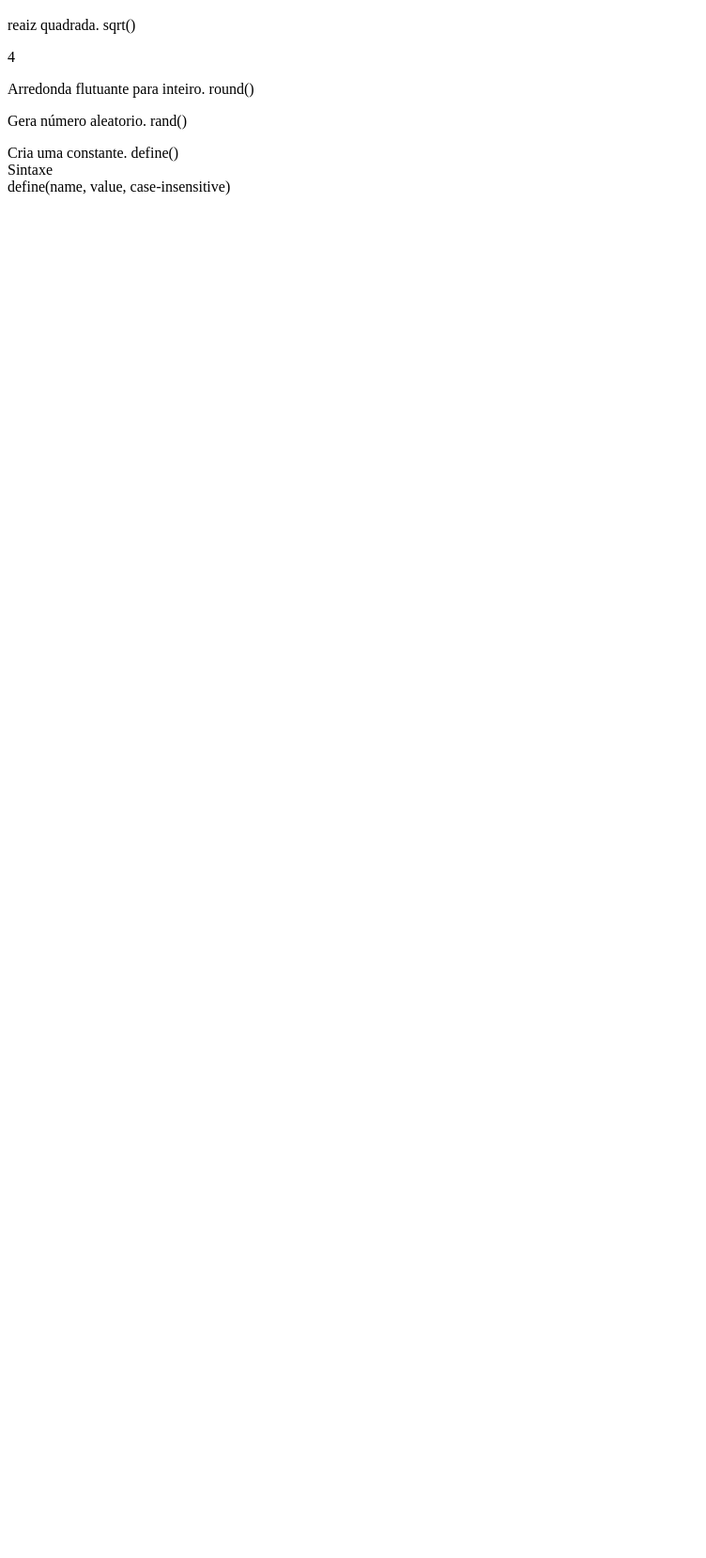
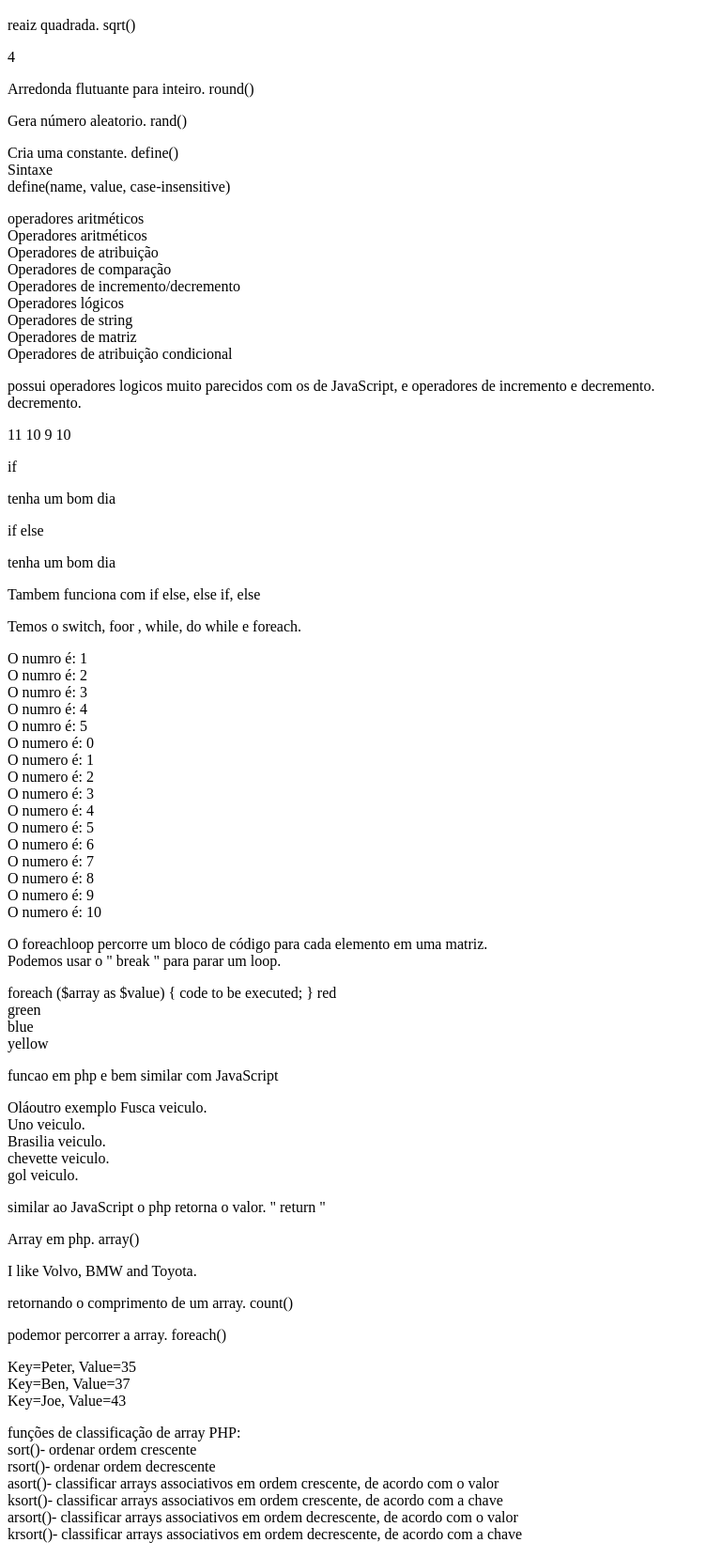
Before and after one commit to Jhowpix/EstudosHTMLCSSJS, a PHP site: page / in a window 1280 px wide. Shown: the part 1562-3220 px from the top of the page at 94% size, without its empty margins (0-752 px from the left). Before the commit the page ends 1770 px from the top, so only its background shows below. Run offline with PHP 8.4, Linux system fonts and the light colour scheme; data that the repository does not hold is empty.

Commit message:
php
learning

```diff
--- a/PHP/index.php
+++ b/PHP/index.php
@@ -15,7 +15,7 @@
      Hoje o php é: <strong>PHP: Hypertext Processor</strong><br>
      Para ver suar versoes visite o site
      <a href="https://museum.php.net/">Museu PHP.</a></p>
-  <p>PHP tambem é conhecida como Personal Hypertext Processor.</p>
+  <p>PHP é uma linguagem vagamente tipada.</p>
   <p>Arquivos PHP possuem extensão <strong>" .php"</strong></p>
   <p>Sintaxe basíco do PHP</p>
   <?php      ?>
@@ -177,6 +177,148 @@ echo(sqrt(16));  //  4
 Sintaxe<br>
 define(name, value, case-insensitive)
 </p>
+
+<p>operadores aritméticos<br>
+Operadores aritméticos<br>
+Operadores de atribuição<br>
+Operadores de comparação<br>
+Operadores de incremento/decremento<br>
+Operadores lógicos<br>
+Operadores de string<br>
+Operadores de matriz<br>
+Operadores de atribuição condicional
+</p>
+
+<p>possui operadores logicos muito parecidos com os de JavaScript,
+     e operadores de incremento e decremento.<br>
+    decremento.</p>
+    <?php
+    $x = 10;
+    echo ++$x; // 11
+    ?>
+
+
+    <?php
+    $x = 10;
+    echo $x++; // 10
+    ?>
+
+    <?php
+    $x = 10;
+    echo --$x; // 9
+    ?>
+
+    <?php
+    $x = 10;
+    echo $x --; // 10
+    ?>
+
+    <p>if</p>
+    <?php
+$t = date("H");
+
+if ($t < "20") {
+  echo "tenha um bom dia";
+}
+?>
+
+<p>if else</p>
+<?php
+$t = date("H");
+
+if ($t < "20") {
+  echo "tenha um bom dia";
+} else {
+  echo "tenha uma boa noite";
+}
+?>
+
+<p>Tambem funciona com if else, else if, else</p>
+<p>Temos o switch, foor , while, do while e foreach.</p>
+
+<?php
+$x = 1;
+
+do {
+  echo "O numro é: $x <br>";
+  $x++;
+} while ($x <= 5);
+?>
+
+<?php
+for ($g = 0; $g <= 10; $g++) {
+  echo "O numero é: $g <br>";
+}
+?>
+
+<p>O foreachloop percorre um bloco de código para cada
+    elemento em uma matriz.<br> Podemos usar o " break "
+    para parar um loop.</p>
+
+foreach ($array as $value) {
+  code to be executed;
+}
+
+<?php
+$cor = array("red", "green", "blue", "yellow");
+
+foreach ($cor as $value) {
+  echo "$value <br>";
+}
+?>
+
+<p>funcao em php e bem similar com JavaScript</p>
+<?php
+function teste() {
+  echo "Olá";
+}
+
+teste();
+?>
+outro exemplo
+
+<?php
+function modelo($carro) {
+  echo "$carro veiculo.<br>";
+}
+
+modelo("Fusca");
+modelo("Uno");
+modelo("Brasilia");
+modelo("chevette");
+modelo("gol");
+?>
+
+<p>similar ao JavaScript o php retorna o valor. " return "</p>
+
+<p>Array em php. array()</p>
+<?php
+$carros = array("Volvo", "BMW", "Toyota");
+echo "I like " . $carros[0] . ", " . $carros[1] . " and " . $carros[2] . ".";
+?>
+
+<p>retornando o comprimento de um array. count()</p>
+
+<p>podemor percorrer a array. foreach()</p>
+<?php
+$idade = array("Peter"=>"35", "Ben"=>"37", "Joe"=>"43");
+
+foreach($idade as $x => $x_value) {
+  echo "Key=" . $x . ", Value=" . $x_value;
+  echo "<br>";
+}
+?>
+
+<p>funções de classificação de array PHP:<br>
+
+sort()- ordenar  ordem crescente<br>
+rsort()- ordenar  ordem decrescente<br>
+asort()- classificar arrays associativos em ordem crescente, de acordo com o valor<br>
+ksort()- classificar arrays associativos em ordem crescente, de acordo com a chave<br>
+arsort()- classificar arrays associativos em ordem decrescente, de acordo com o valor<br>
+krsort()- classificar arrays associativos em ordem decrescente, de acordo com a chave<br>
+</p>
+
 <!-- continua em outro arquivo -->
 </body>
 </html>
```
